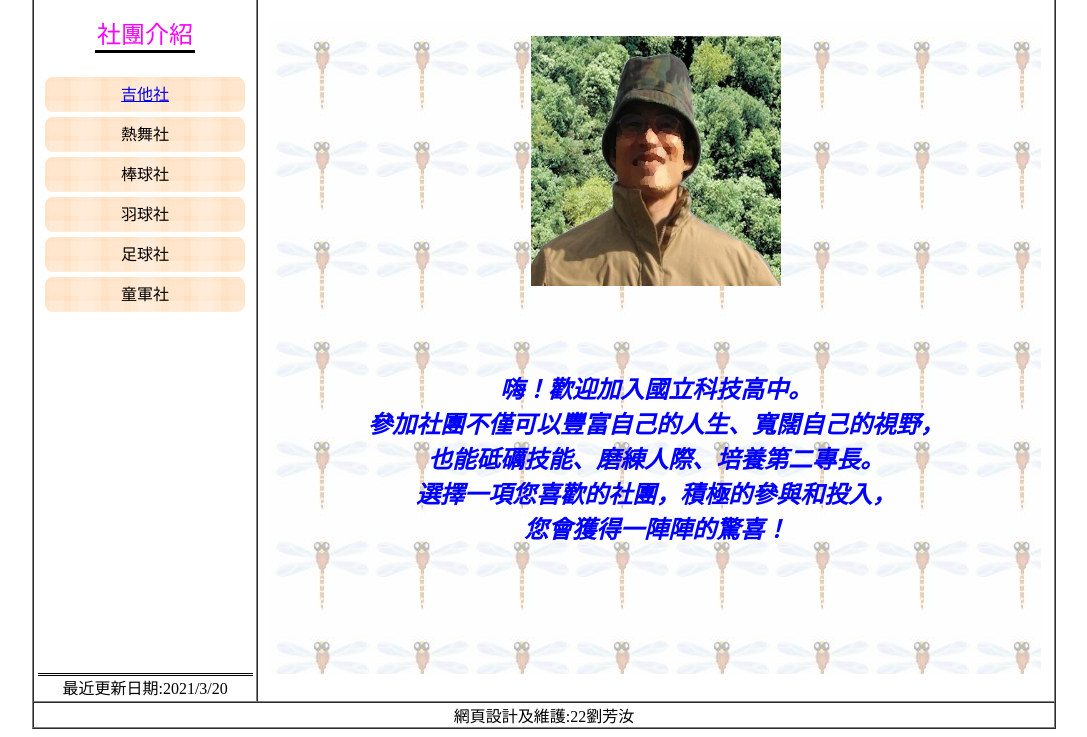
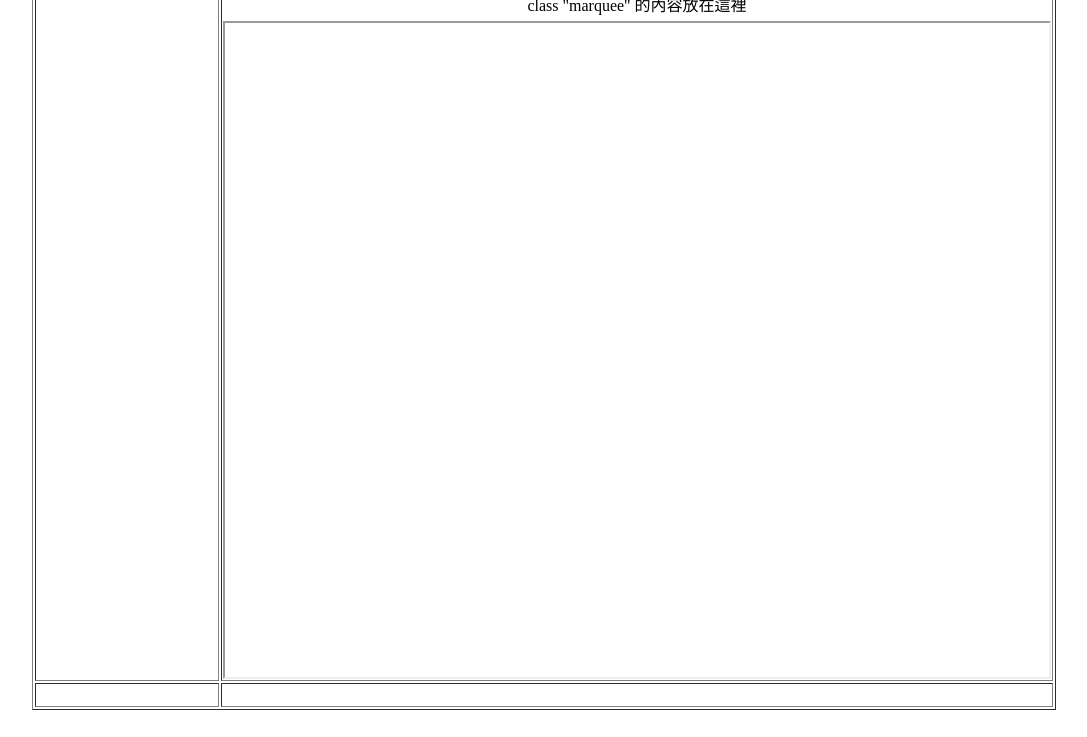
Before and after one commit to LIU-FANG-JU/LIU-FANG-JU.github.io, a plain HTML site: page index.html in a window 1280 px wide. Shown: the part 92-829 px from the top of the page, without its empty margins (96-1183 px from the left). Drawn offline with Linux system fonts and the light colour scheme.

Commit message:
Add files via upload

```diff
--- a/index.html
+++ b/index.html
@@ -2,100 +2,26 @@
 <html xmlns="http://www.w3.org/1999/xhtml">
 <head>
 <meta http-equiv="Content-Type" content="text/html; charset=utf-8" />
-<title>國立科技高中─校園社團介紹網</title>
+<title>國家公園介紹網</title>
 <style type="text/css">
-#menu {
-	height: 658px;
-	width: 215px;
-	border-bottom-width: medium;
-	border-bottom-style: double;
-}
-#update {
-	height: 25px;
-	width: 215px;
-}
-#marquee {
+.marquee {
 	height: 29px;
-	width: 770px;
-}
-.f1 {
-	font-family: "標楷體";
-	font-size: 24px;
-	color: #00F;
-}
-#f2 {
-	font-family: "標楷體";
-	font-size: 24px;
-	font-weight: 500;
-	color: #F0F;
-	width: 100px;
-	border-bottom-width: medium;
-	border-bottom-style: solid;
-	border-bottom-color: #000;
-}
-.menu {
-	font-family: "標楷體";
-	font-size: 16px;
-	line-height: 35px;
-	font-weight: 500;
-	color: #000;
-	background-image: url(images/menu1.png);
-	background-repeat: no-repeat;
-	height: 40px;
-	width: 200px;
-}
-#menu table tr td div:hover {
-	background-image: url(images/menu2.png);
-}
-.f3 {
-	font-family: "標楷體";
-	font-size: 16px;
-	line-height: 25px;
-	color: #000;
-}
-.f4 {
-	font-family: "標楷體";
-	font-size: 16px;
-	color: #000;
 }
 </style>
 </head>
 
 <body>
-<table width="1024" border="1" align="center" cellpadding="0" cellspacing="0">
-  <tr>
-    <td height="71" colspan="2" align="center" valign="middle"><a href="index.html" target="_top"><img src="images/logo.png" alt="國立科技高中校園社團介紹網" width="994" height="60" border="0" /></a></td>
+<table width="1024" border="1" align="center">
+  <tr bgcolor="#0000FF">
+    <td height="65" colspan="2" align="center"><img src="image/a0.gif" width="65" height="65" /></td>
   </tr>
   <tr>
-    <td width="215" height="683" align="center" valign="top"><div id="menu">
-      <p id="f2">社團介紹</p>
-      <table width="100%" border="0" cellspacing="0" cellpadding="0">
-        <tr>
-          <td align="center"><div class="menu"><a href="guitar_history.html" target="imain">吉他社</a></div></td>
-        </tr>
-        <tr>
-          <td align="center"><div class="menu">熱舞社</div></td>
-        </tr>
-        <tr>
-          <td align="center"><div class="menu">棒球社</div></td>
-        </tr>
-        <tr>
-          <td align="center"><div class="menu">羽球社</div></td>
-        </tr>
-        <tr>
-          <td align="center"><div class="menu">足球社</div></td>
-        </tr>
-        <tr>
-          <td align="center"><div class="menu">童軍社</div></td>
-        </tr>
-      </table>
-      <p>&nbsp;</p>
-    </div>
-    <div class="f3" id="update">最近更新日期:2021/3/20</div></td>
-    <td width="770" height="654" align="center" valign="top"><div class="f1" id="marquee"><marquee>歡迎光臨校園社團介紹網，參觀後請支持社團活動並熱烈參與</marquee></div><iframe src="main.html" name="imain" width="770" height="654" frameborder="0"></iframe></td>
+    <td width="200" height="683" align="center">&nbsp;</td>
+    <td height="683" align="center"><div class="marquee"> class "marquee" 的內容放在這裡</div><iframe src="other/imain.html" name="imain" width="824" height="654"></iframe></td>
   </tr>
   <tr>
-    <td height="20" colspan="2" align="center" valign="middle" class="f4">網頁設計及維護:22劉芳汝</td>
+    <td width="200" height="20" align="center">&nbsp;</td>
+    <td height="20" align="center">&nbsp;</td>
   </tr>
 </table>
 </body>
```
